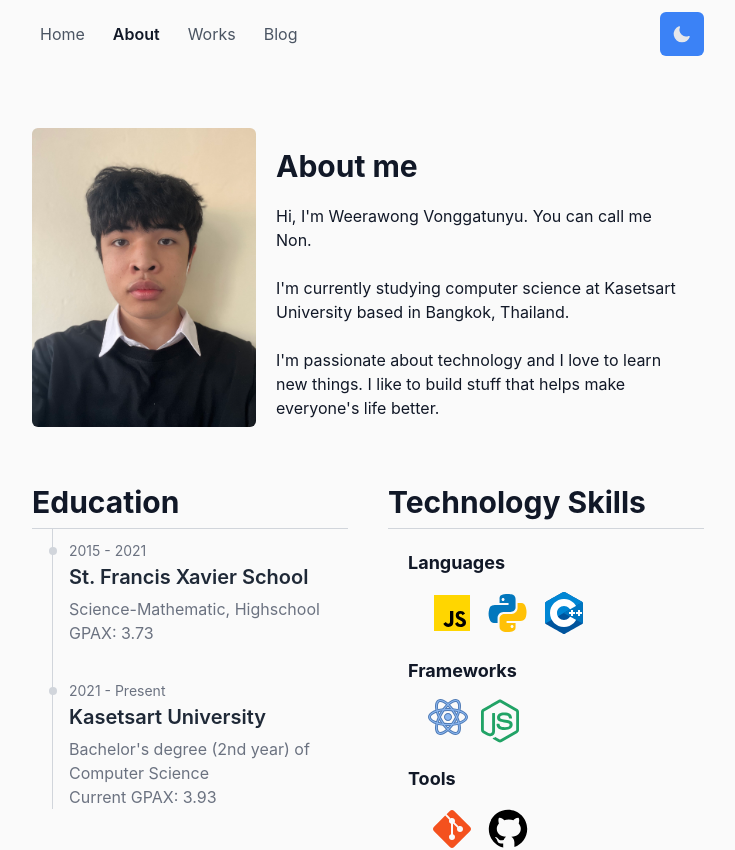
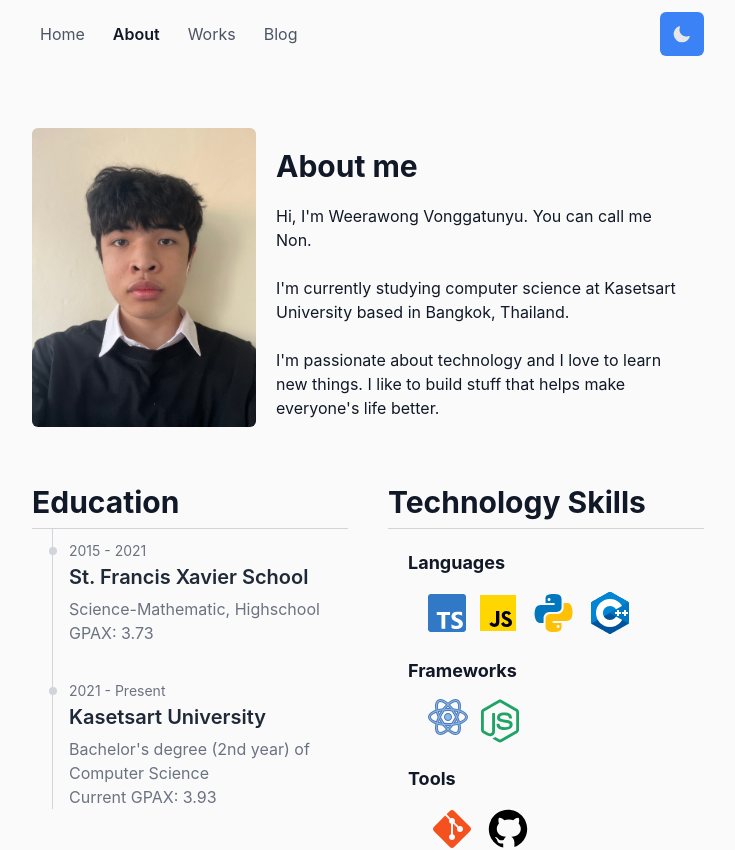
Before and after one commit to Qu1etboy/portfolio, a Next.js app: page /about in a window 1280 px wide. Shown: the top 850 px of the page, without its empty margins (272-1007 px from the left). Built offline with nearby package versions, Linux system fonts and the light colour scheme.

Commit message:
feat: add typescript logo

```diff
--- a/components/Icons.tsx
+++ b/components/Icons.tsx
@@ -192,3 +192,24 @@ export function GitHubIcon() {
     </svg>
   );
 }
+
+export function TypeScriptIcon() {
+  return (
+    <svg
+      fill="none"
+      height="48"
+      viewBox="0 0 512 512"
+      width="38"
+      xmlns="http://www.w3.org/2000/svg"
+    >
+      <rect fill="#3178c6" height="512" rx="50" width="512" />
+      <rect fill="#3178c6" height="512" rx="50" width="512" />
+      <path
+        clip-rule="evenodd"
+        d="m316.939 407.424v50.061c8.138 4.172 17.763 7.3 28.875 9.386s22.823 3.129 35.135 3.129c11.999 0 23.397-1.147 34.196-3.442 10.799-2.294 20.268-6.075 28.406-11.342 8.138-5.266 14.581-12.15 19.328-20.65s7.121-19.007 7.121-31.522c0-9.074-1.356-17.026-4.069-23.857s-6.625-12.906-11.738-18.225c-5.112-5.319-11.242-10.091-18.389-14.315s-15.207-8.213-24.18-11.967c-6.573-2.712-12.468-5.345-17.685-7.9-5.217-2.556-9.651-5.163-13.303-7.822-3.652-2.66-6.469-5.476-8.451-8.448-1.982-2.973-2.974-6.336-2.974-10.091 0-3.441.887-6.544 2.661-9.308s4.278-5.136 7.512-7.118c3.235-1.981 7.199-3.52 11.894-4.615 4.696-1.095 9.912-1.642 15.651-1.642 4.173 0 8.581.313 13.224.938 4.643.626 9.312 1.591 14.008 2.894 4.695 1.304 9.259 2.947 13.694 4.928 4.434 1.982 8.529 4.276 12.285 6.884v-46.776c-7.616-2.92-15.937-5.084-24.962-6.492s-19.381-2.112-31.066-2.112c-11.895 0-23.163 1.278-33.805 3.833s-20.006 6.544-28.093 11.967c-8.086 5.424-14.476 12.333-19.171 20.729-4.695 8.395-7.043 18.433-7.043 30.114 0 14.914 4.304 27.638 12.912 38.172 8.607 10.533 21.675 19.45 39.204 26.751 6.886 2.816 13.303 5.579 19.25 8.291s11.086 5.528 15.415 8.448c4.33 2.92 7.747 6.101 10.252 9.543 2.504 3.441 3.756 7.352 3.756 11.733 0 3.233-.783 6.231-2.348 8.995s-3.939 5.162-7.121 7.196-7.147 3.624-11.894 4.771c-4.748 1.148-10.303 1.721-16.668 1.721-10.851 0-21.597-1.903-32.24-5.71-10.642-3.806-20.502-9.516-29.579-17.13zm-84.159-123.342h64.22v-41.082h-179v41.082h63.906v182.918h50.874z"
+        fill="#fff"
+        fill-rule="evenodd"
+      />
+    </svg>
+  );
+}
--- a/pages/about.tsx
+++ b/pages/about.tsx
@@ -10,6 +10,7 @@ import {
   NodeJsIcon,
   PythonIcon,
   ReactIcon,
+  TypeScriptIcon,
 } from "../components/Icons";
 
 const About = () => {
@@ -59,6 +60,9 @@ const About = () => {
                   <span className="font-bold">Languages</span>
                   <ul className="mt-3 pl-5 flex flex-wrap gap-2">
                     <li>
+                      <TypeScriptIcon />
+                    </li>
+                    <li>
                       <JavaScriptIcon />
                     </li>
                     <li>
```
